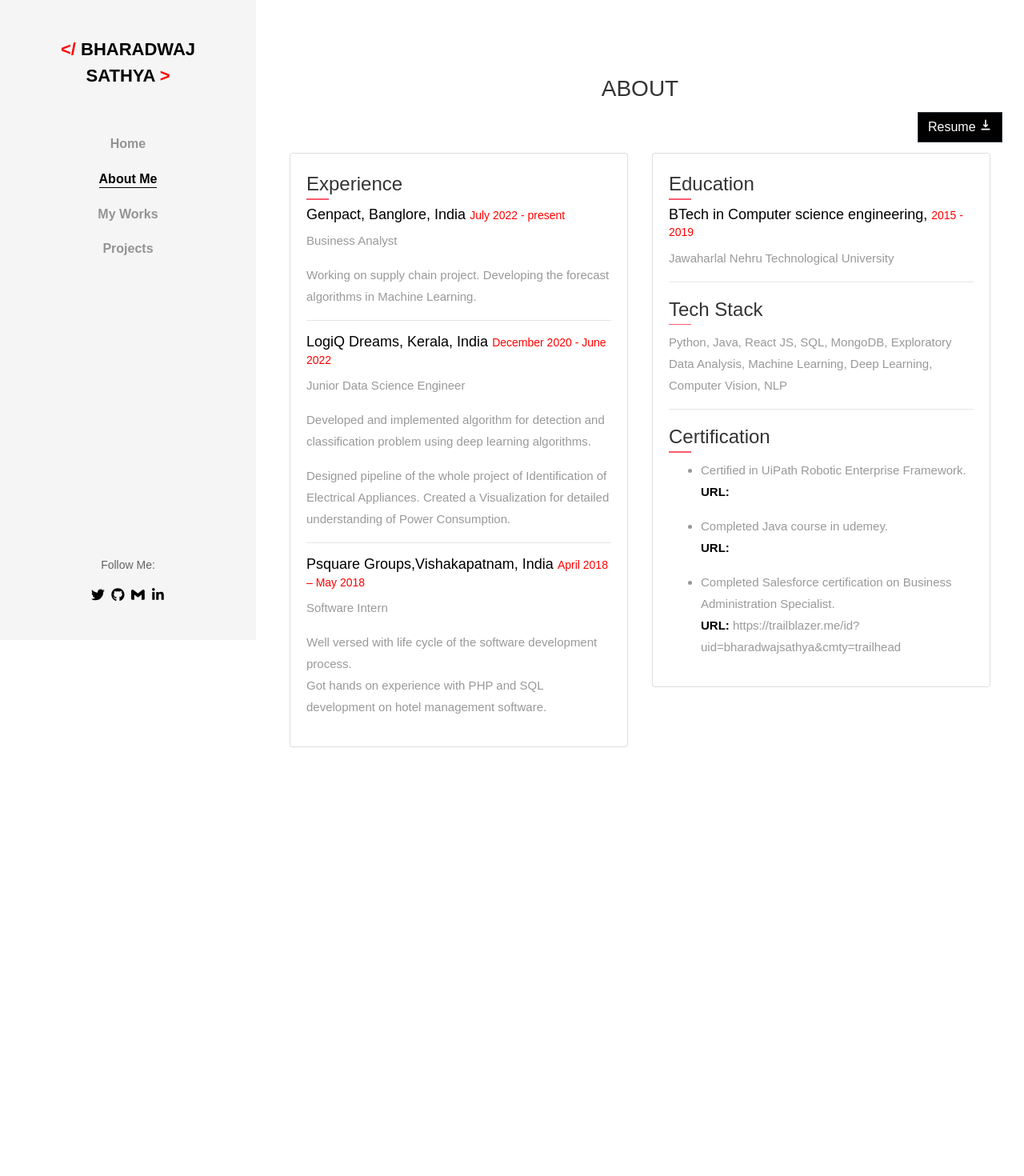
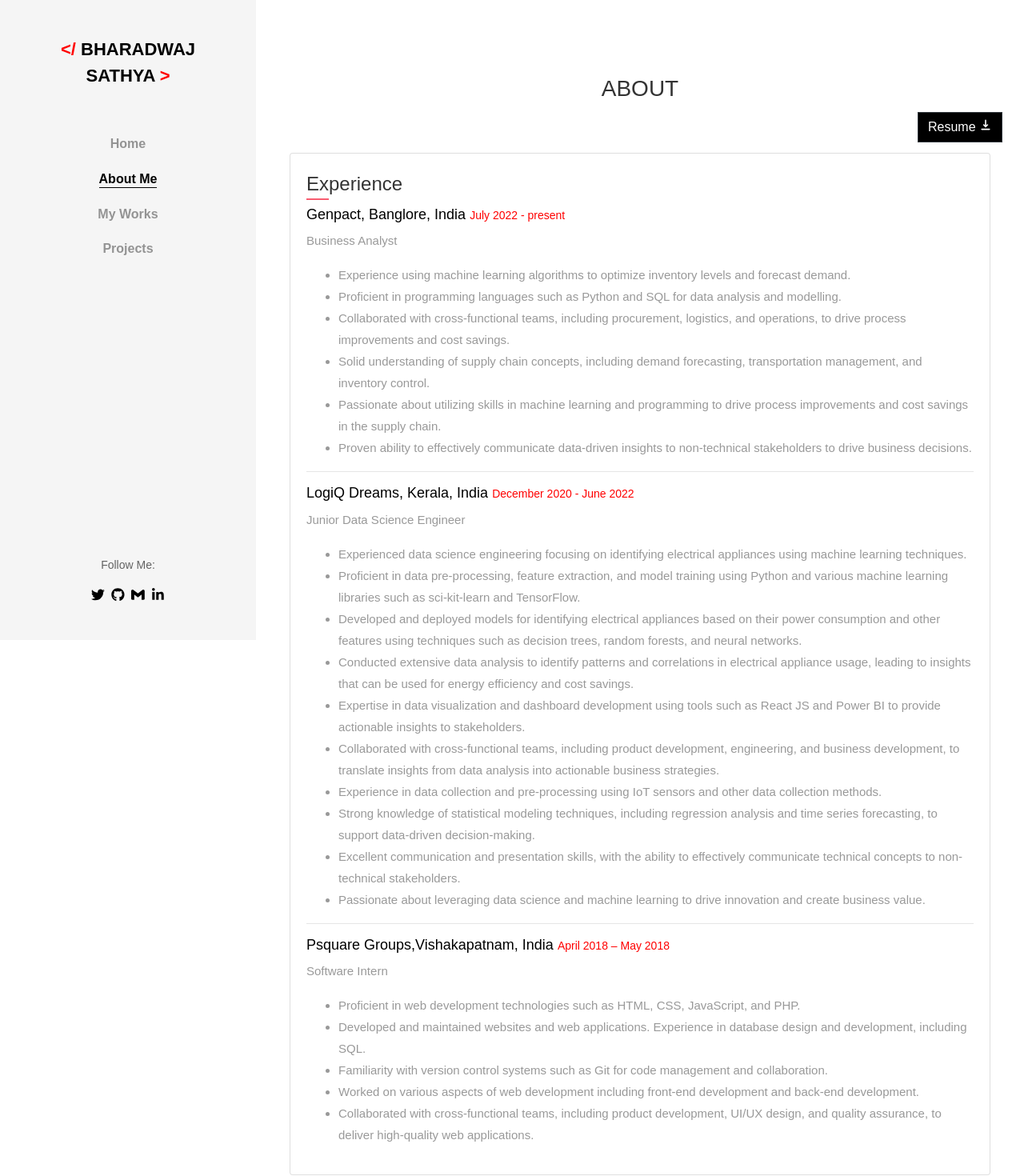
Before and after one commit to Bharadwaj-Sathya/Portfoilo, a React (Create React App) app in the folder client/: page /about in a window 1280 px wide. Shown: the top 1470 px of the page at 80% size. Before the commit the page ends 1024 px from the top, so only its background shows below. Built offline with nearby package versions, Linux system fonts and the light colour scheme.

Commit message:
24-02-2023

```diff
--- a/client/src/components/About.js
+++ b/client/src/components/About.js
@@ -36,7 +36,7 @@ function About() {
           <br></br>
           <div className="container  mt-4">
             <div className="row">
-              <div className="col-md-6 col-lg-6">
+              <div className="col-md-12 col-lg-12">
                 <div className="card">
                   <div className="card-body">
                     <h4>
@@ -54,10 +54,38 @@ function About() {
                       </span>
                     </h6>
                     <p>Business Analyst</p>
-                    <p className="subtitle">
-                      Working on supply chain project. Developing the forecast
-                      algorithms in Machine Learning.
-                    </p>
+                    <ul>
+                      <li className="subtitle">
+                        Experience using machine learning algorithms to optimize
+                        inventory levels and forecast demand.
+                      </li>
+                      <li className="subtitle">
+                        Proficient in programming languages such as Python and
+                        SQL for data analysis and modelling.{" "}
+                      </li>
+                      <li className="subtitle">
+                        {" "}
+                        Collaborated with cross-functional teams, including
+                        procurement, logistics, and operations, to drive process
+                        improvements and cost savings.{" "}
+                      </li>
+                      <li className="subtitle">
+                        {" "}
+                        Solid understanding of supply chain concepts, including
+                        demand forecasting, transportation management, and
+                        inventory control.
+                      </li>
+                      <li className="subtitle">
+                        Passionate about utilizing skills in machine learning
+                        and programming to drive process improvements and cost
+                        savings in the supply chain.{" "}
+                      </li>
+                      <li className="subtitle">
+                        Proven ability to effectively communicate data-driven
+                        insights to non-technical stakeholders to drive business
+                        decisions.
+                      </li>
+                    </ul>
                     <hr></hr>
                     <h6
                       className="title"
@@ -70,15 +98,69 @@ function About() {
                       </span>
                     </h6>{" "}
                     <p>Junior Data Science Engineer</p>
-                    <p className="subtitle">
-                      Developed and implemented algorithm for detection and
-                      classification problem using deep learning algorithms.
-                    </p>
-                    <p className="subtitle">
-                      Designed pipeline of the whole project of Identification
-                      of Electrical Appliances. Created a Visualization for
-                      detailed understanding of Power Consumption.
-                    </p>
+                    <ul>
+                      <li>
+                        Experienced data science engineering focusing on
+                        identifying electrical appliances using machine learning
+                        techniques.
+                      </li>
+                      <li>
+                        {" "}
+                        Proficient in data pre-processing, feature extraction,
+                        and model training using Python and various machine
+                        learning libraries such as sci-kit-learn and TensorFlow.
+                      </li>
+                      <li>
+                        {" "}
+                        Developed and deployed models for identifying electrical
+                        appliances based on their power consumption and other
+                        features using techniques such as decision trees, random
+                        forests, and neural networks.
+                      </li>
+                      <li>
+                        {" "}
+                        Conducted extensive data analysis to identify patterns
+                        and correlations in electrical appliance usage, leading
+                        to insights that can be used for energy efficiency and
+                        cost savings.
+                      </li>
+                      <li>
+                        {" "}
+                        Expertise in data visualization and dashboard
+                        development using tools such as React JS and Power BI to
+                        provide actionable insights to stakeholders.
+                      </li>
+                      <li>
+                        {" "}
+                        Collaborated with cross-functional teams, including
+                        product development, engineering, and business
+                        development, to translate insights from data analysis
+                        into actionable business strategies.
+                      </li>
+                      <li>
+                        {" "}
+                        Experience in data collection and pre-processing using
+                        IoT sensors and other data collection methods.
+                      </li>
+                      <li>
+                        {" "}
+                        Strong knowledge of statistical modeling techniques,
+                        including regression analysis and time series
+                        forecasting, to support data-driven decision-making.
+                      </li>
+                      <li>
+                        {" "}
+                        Excellent communication and presentation skills, with
+                        the ability to effectively communicate technical
+                        concepts to non-technical stakeholders.
+                      </li>
+
+                      <li>
+                        {" "}
+                        Passionate about leveraging data science and machine
+                        learning to drive innovation and create business value.
+                      </li>
+                    </ul>
                     <hr></hr>
                     <h6
                       className="title"
@@ -91,15 +173,38 @@ function About() {
                       </span>
                     </h6>{" "}
                     <p>Software Intern</p>
-                    <p className="subtitle">
-                      Well versed with life cycle of the software development
-                      process.<br></br>Got hands on experience with PHP and SQL
-                      development on hotel management software.
-                    </p>
+                    <ul>
+                      <li>
+                        Proficient in web development technologies such as HTML,
+                        CSS, JavaScript, and PHP.
+                      </li>
+                      <li>
+                        Developed and maintained websites and web applications.
+                        Experience in database design and development, including
+                        SQL.
+                      </li>
+                      <li>
+                        {" "}
+                        Familiarity with version control systems such as Git for
+                        code management and collaboration.
+                      </li>
+                      <li>
+                        {" "}
+                        Worked on various aspects of web development including
+                        front-end development and back-end development.
+                      </li>
+                      <li>
+                        {" "}
+                        Collaborated with cross-functional teams, including
+                        product development, UI/UX design, and quality
+                        assurance, to deliver high-quality web applications.
+                      </li>
+                    </ul>
                   </div>
                 </div>
               </div>
-              <div className="col-md-6 col-lg-6">
+
+              <div className="col-md-12 col-lg-12 mt-4">
                 <div className="card">
                   <div className="card-body">
                     <h4>
@@ -151,6 +256,7 @@ function About() {
                         <span>
                           <p>
                             <strong style={{ color: "#000" }}>URL: </strong>
+                            https://www.udemy.com/certificate/UC-5ZOTC3NU/
                           </p>
                         </span>
                       </li>
```
Also changed, not shown: 1 other file (tests, documents, lock files or other folders).
